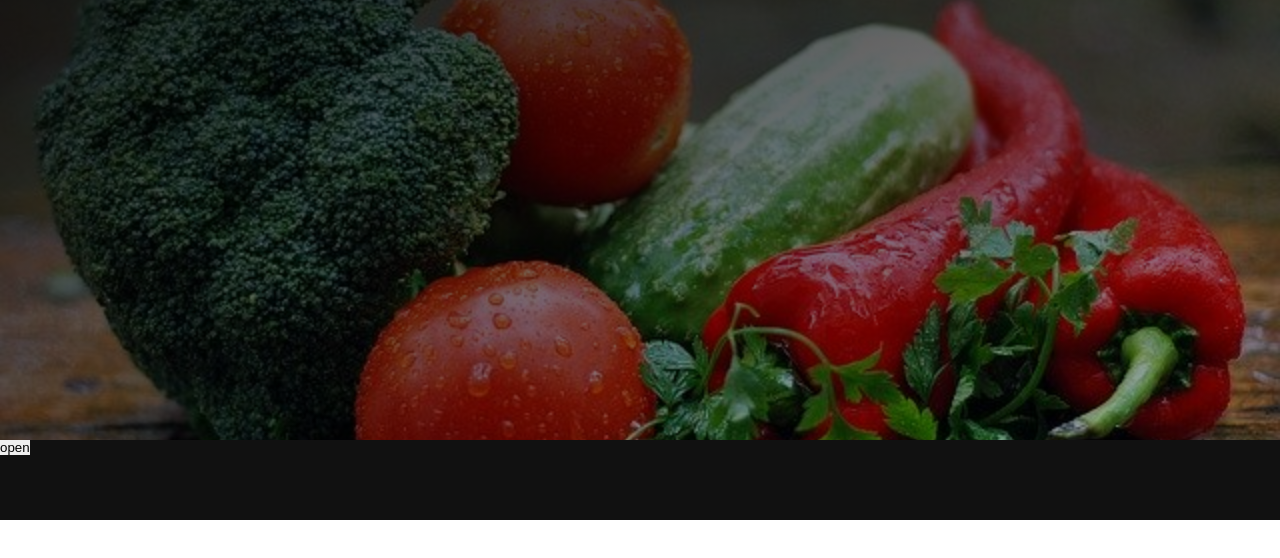
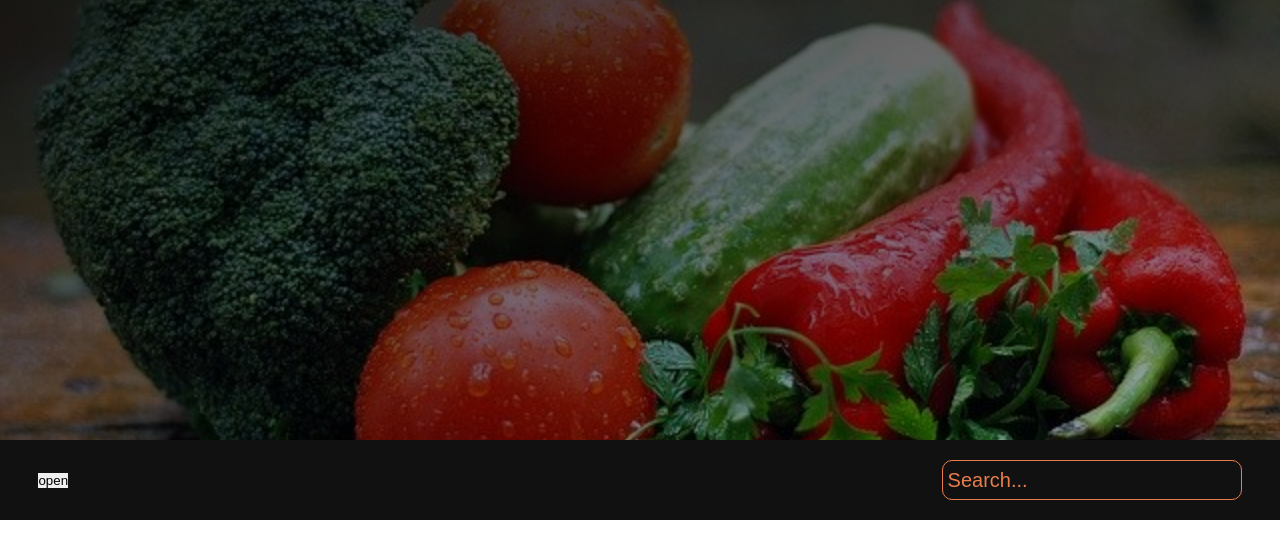
Before and after one commit to Mohammdsaleh-Hooshmandi/menu-app, a React (Create React App) app: page / in a window 1280 px wide. Shown: the top 558 px of the page. Built offline with nearby package versions, Linux system fonts and the light colour scheme.

Commit message:
create seach bar

```diff
--- a/src/components/Header/Header.jsx
+++ b/src/components/Header/Header.jsx
@@ -2,6 +2,7 @@ import { Fragment } from "react";
 import styled from "styled-components";
 import bgImage from './bg-header.jpg';
 import { Navbar } from "./Navbar";
+import SearchBar from "./SerachBar";
 
 const HeaderWrapper = styled.header`
     width: 100%;
@@ -18,6 +19,7 @@ const Header = props => {
             <HeaderWrapper />
             <Navbar>
                 <button onClick={props.onOpen}>open</button>
+                <SearchBar />
             </Navbar>
         </Fragment>
     );
--- a/src/components/Header/Navbar.jsx
+++ b/src/components/Header/Navbar.jsx
@@ -6,4 +6,8 @@ export const Navbar = styled.nav`
     position: sticky;
     background-color: #111;
     top: 0;
+    display: flex;
+    align-items: center;
+    justify-content: space-between;
+    padding: 0 3%;
 `;
--- /dev/null
+++ b/src/components/Header/SerachBar.jsx
@@ -0,0 +1,30 @@
+import styled from "styled-components";
+
+const Input = styled.input.attrs(() => {
+    return {
+        type: 'text',
+        placeholder: 'Search...'
+    }
+})`
+    background-color: transparent;
+    border: .1rem solid rgb(232, 126, 75);
+    height: 4rem;
+    width: 30rem;
+    border-radius: 1rem;
+    color: rgb(232, 126, 75);
+    font-size: 2rem;
+    padding-left: .5rem;
+
+    &::placeholder {
+        color: rgb(232, 126, 75);
+    }
+`;
+
+const SearchBar = () => {
+
+    return (
+        <Input />
+    );
+};
+
+export default SearchBar;
```
